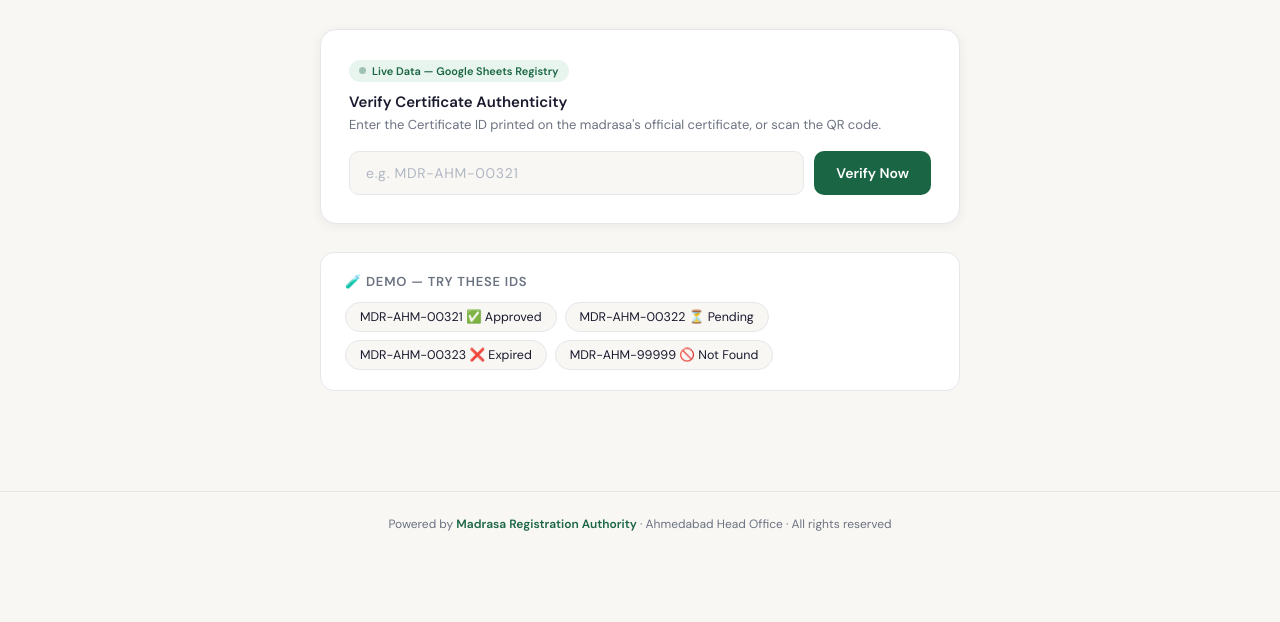
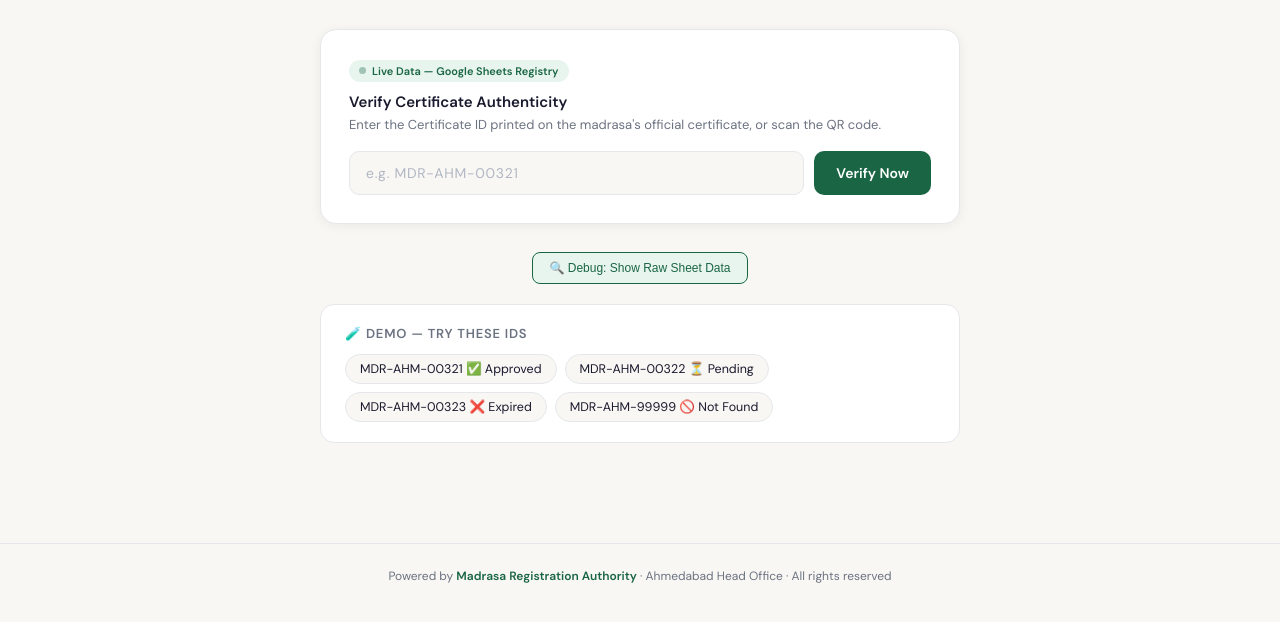
Before and after one commit to parvezalamshaikh786/madrasa-verify, a plain HTML site: page index.html in a window 1280 px wide. Shown: the part 154-776 px from the top of the page. Drawn offline with Linux system fonts and the light colour scheme; no server answers.

Commit message:
Update index.html

```diff
--- a/index.html
+++ b/index.html
@@ -151,6 +151,12 @@
   </div>
 
   <div class="result-card" id="resultCard"></div>
+
+  <div id="debugBox" style="display:none;margin-top:16px;background:#1a1a2e;color:#00ff88;font-family:monospace;font-size:12px;padding:16px;border-radius:12px;white-space:pre-wrap;word-break:break-all;"></div>
+
+  <div style="text-align:center;margin-top:12px;">
+    <button onclick="showDebug()" style="background:#e8f5ee;border:1px solid #1a6644;color:#1a6644;padding:8px 16px;border-radius:8px;font-size:12px;cursor:pointer;">🔍 Debug: Show Raw Sheet Data</button>
+  </div>
 
   <div class="samples">
     <h3>🧪 Demo — Try these IDs</h3>
@@ -353,6 +359,22 @@
       </div>`;
   }
 
+  async function showDebug() {
+    const box = document.getElementById('debugBox');
+    box.style.display = 'block';
+    box.textContent = 'Fetching sheet...';
+    try {
+      const registry = await fetchRegistry();
+      const keys = Object.keys(registry);
+      if (keys.length === 0) { box.textContent = 'No records found!'; return; }
+      const firstRecord = registry[keys[0]];
+      const headers = Object.keys(firstRecord).filter(k => k === k.trim() && k.length > 0 && k !== k.toLowerCase());
+      box.textContent = '✅ HEADERS FROM SHEET:\n' + headers.map(h => `"${h}"`).join('\n') + '\n\n📋 FIRST RECORD:\n' + JSON.stringify(firstRecord, null, 2);
+    } catch(e) {
+      box.textContent = 'Error: ' + e.message;
+    }
+  }
+
   // Auto-verify from QR scan URL param
   window.addEventListener('load', () => {
     const id = new URLSearchParams(window.location.search).get('id');
```
